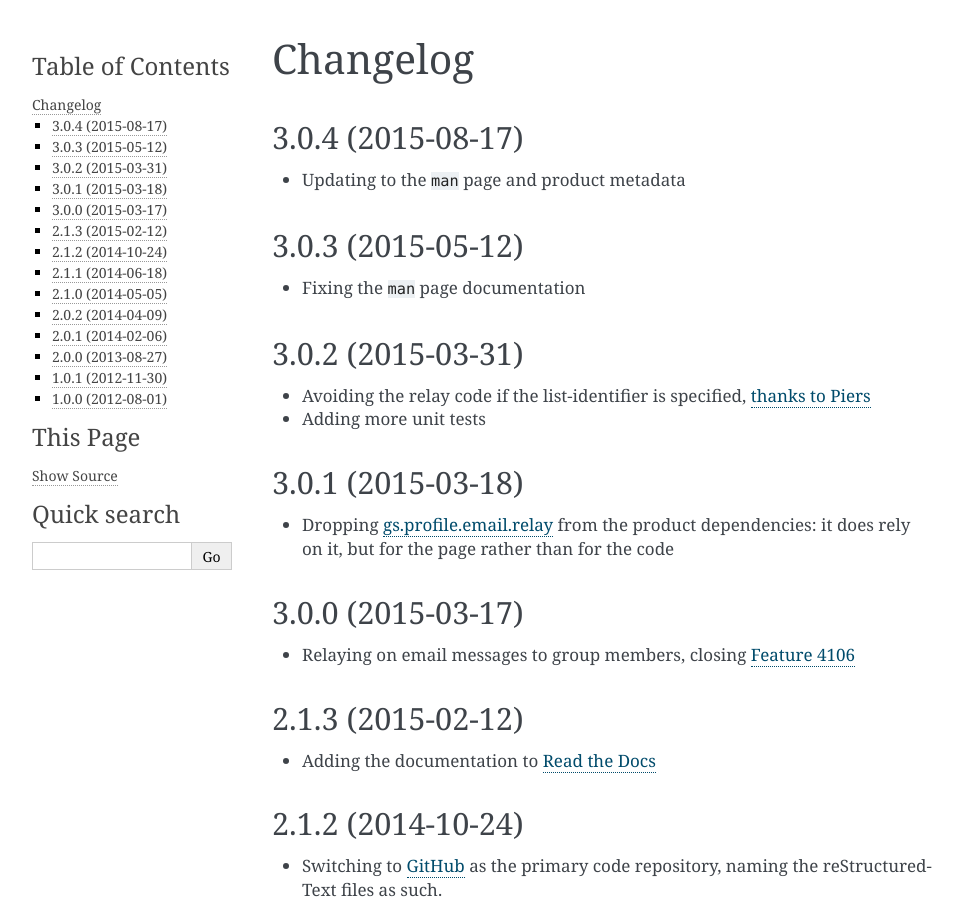
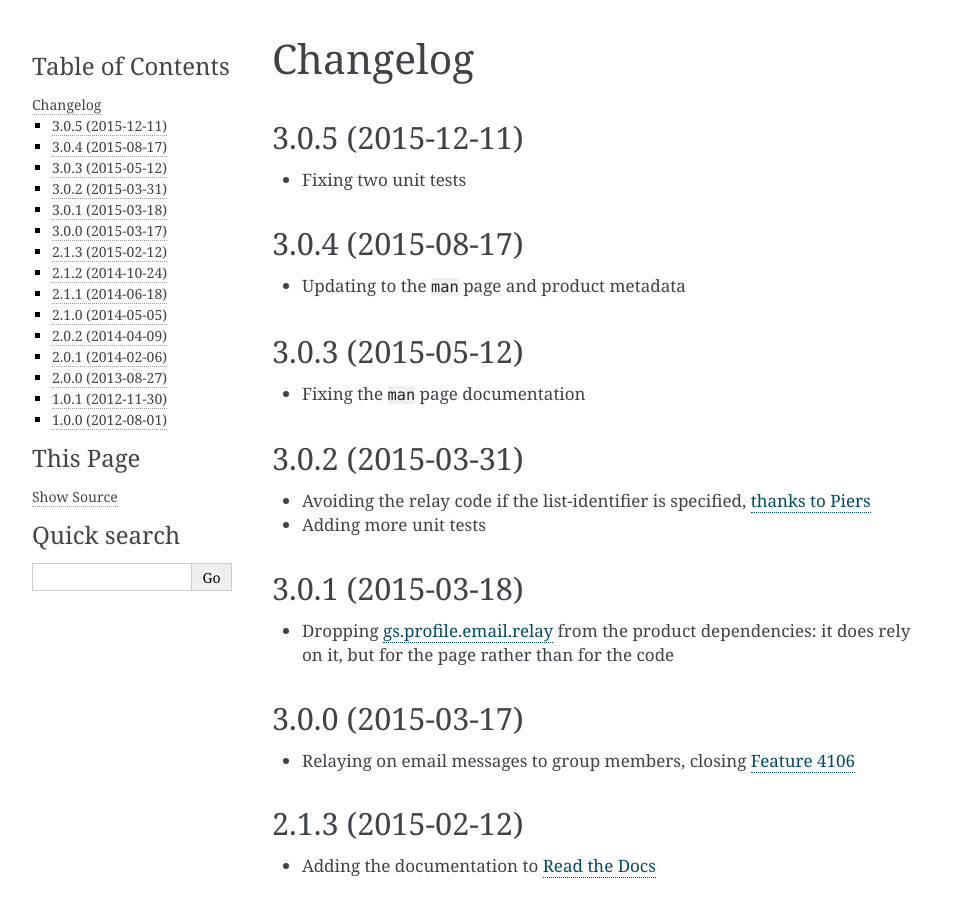
Before and after one commit to groupserver/gs.group.messages.add.smtp2gs, a Sphinx documentation site: the page built from docs/HISTORY.rst, in a window 1280 px wide and 900 px high. Shown: the whole window, without its empty margins (148-1111 px from the left). Built offline with Sphinx 7.4.7, drawn with Linux system fonts in a browser that asks for light colours.

Commit message:
Bumping the version

```diff
--- a/docs/HISTORY.rst
+++ b/docs/HISTORY.rst
@@ -1,5 +1,10 @@
 Changelog
 =========
+
+3.0.5 (2015-12-11)
+------------------
+
+* Fixing two unit tests
 
 3.0.4 (2015-08-17)
 ------------------
--- a/version.py
+++ b/version.py
@@ -1,5 +1,5 @@
 # -*- coding: utf-8 -*-
-version = '3.0.4'
+version = '3.0.5'
 release = False
 
 #--------------------------------------------------------------------------#
```
